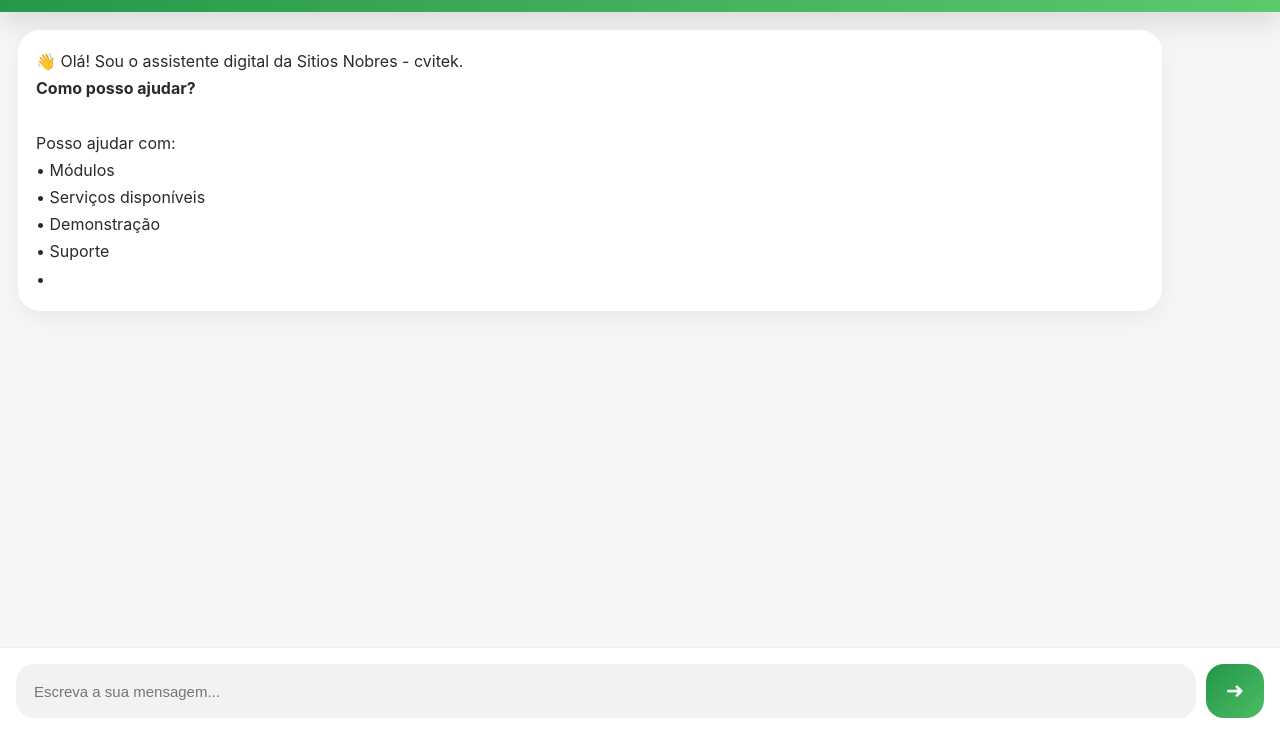
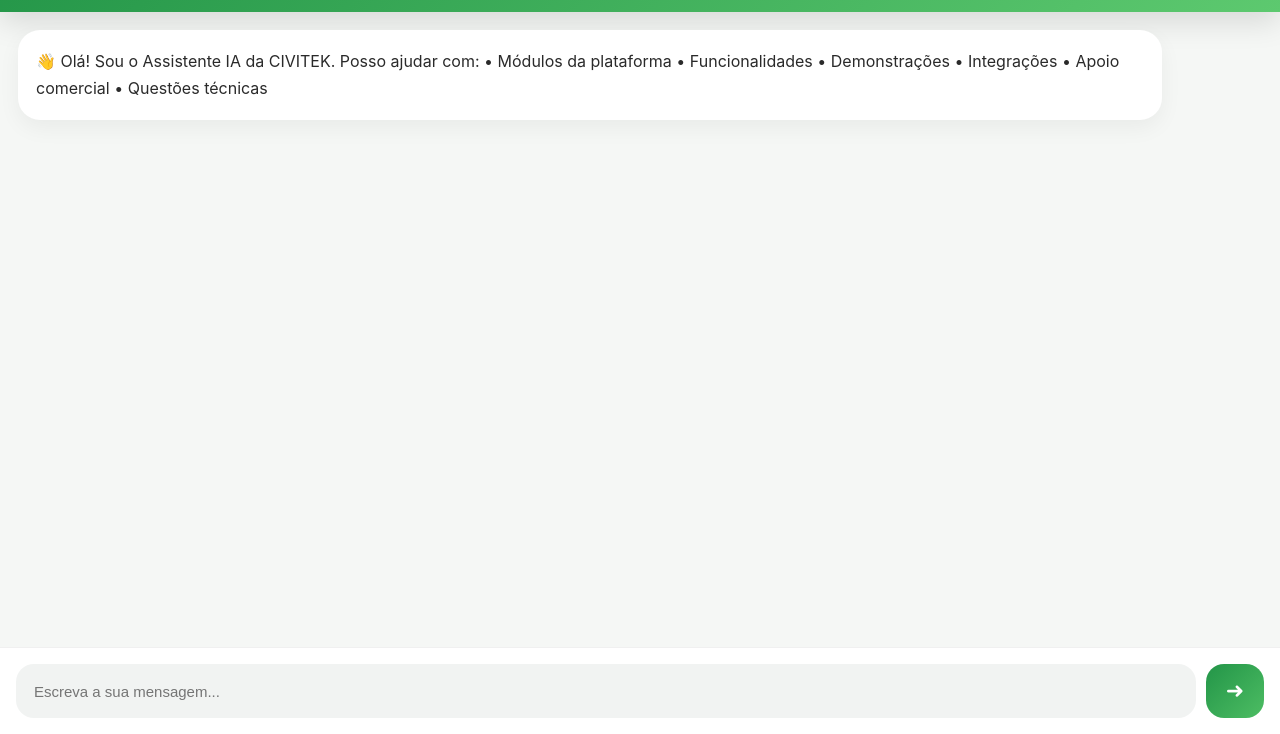
Before and after one commit to sitiosnobres/civitek-ai, a website: page public/index.html in a window 1280 px wide. Shown: the part 66-800 px from the top of the page. Drawn offline with Linux system fonts and the light colour scheme.

Commit message:
Update index.html

```diff
--- a/public/index.html
+++ b/public/index.html
@@ -428,15 +428,16 @@ body{
 
         <div class="bot-message">
 
-            👋 Olá! Sou o assistente digital da Sitios Nobres - cvitek.<br><strong>Como posso ajudar?</strong><br><br>
+            👋 Olá! Sou o Assistente IA da CIVITEK.
 
-            Posso ajudar com:<br>
+            Posso ajudar com:
 
-            • Módulos<br>
-            • Serviços disponíveis<br>
-            • Demonstração<br>
-            • Suporte<br>
-            •
+            • Módulos da plataforma
+            • Funcionalidades
+            • Demonstrações
+            • Integrações
+            • Apoio comercial
+            • Questões técnicas
 
         </div>
 
```
